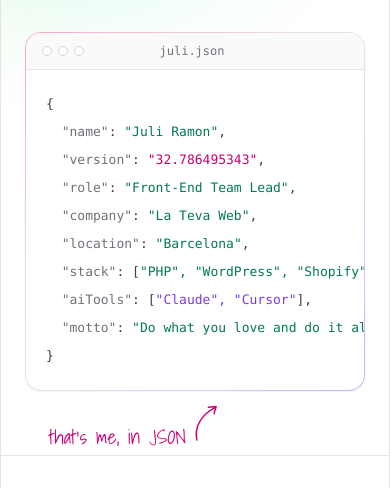
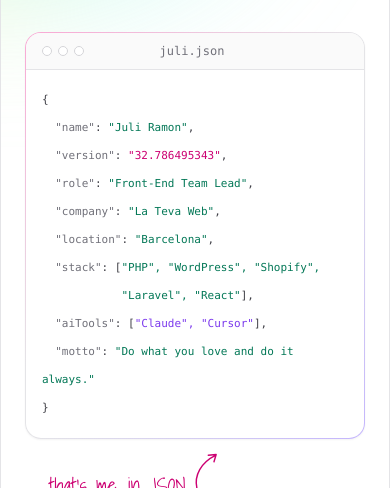
Before and after one commit to juliramon/portfolio, a Next.js app: page / in a window 390 px wide. Shown: the part 595-1083 px from the top of the page. Built offline with nearby package versions, Linux system fonts and the light colour scheme; no server answers.

Commit message:
fix(about): wrap juli.json stack onto two lines and avoid horizontal scroll
Co-Authored-By: Claude Opus 5.5 (1M context) <noreply@anthropic.com>
Claude-Session: https://claude.ai/code/session_01UAoBJ1HmUULRdQNratBJ1y

```diff
--- a/src/app/page.js
+++ b/src/app/page.js
@@ -339,7 +339,7 @@ export default function Home() {
 										</span>
 										<span className="w-12" />
 									</div>
-									<pre className="overflow-x-auto p-5 font-mono text-[13px] leading-7 text-zinc-700">
+									<pre className="overflow-x-auto whitespace-pre-wrap p-4 font-mono text-[11px] leading-7 text-zinc-700 sm:whitespace-pre sm:p-5 sm:text-[13px]">
 										<code>
 											{"{\n"}
 											{"  "}
@@ -393,6 +393,7 @@ export default function Home() {
 												&quot;PHP&quot;,
 												&quot;WordPress&quot;,
 												&quot;Shopify&quot;,
+												{"\n            "}
 												&quot;Laravel&quot;,
 												&quot;React&quot;
 											</span>
```
